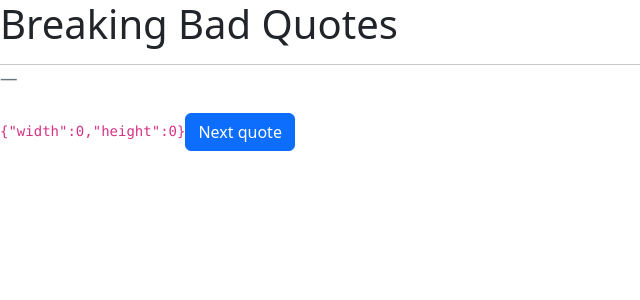
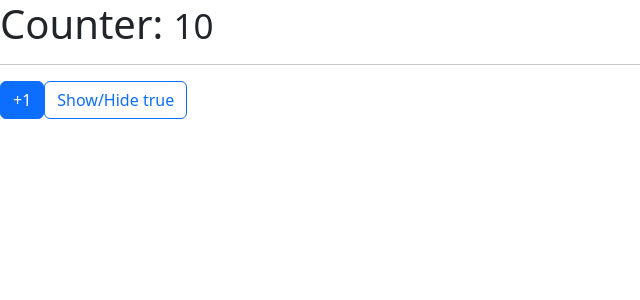
Before and after one commit to cigotete/react-study-basics, a React (Vite) app: page / in a window 1280 px wide. Shown: the top 300 px of the page, without its empty margins (0-640 px from the left). Built offline with nearby package versions, Linux system fonts and the light colour scheme; no server answers.

Commit message:
Understanding memo to avoid re-rendering a component.

```diff
--- /dev/null
+++ b/src/06-memos/Memorize.jsx
@@ -0,0 +1,31 @@
+import { useState } from 'react';
+import { useCounter } from '../hooks'
+import { Small } from './Small';
+
+export const Memorize = () => {
+
+    const { counter, increment } = useCounter( 10 );
+    const [ show, setShow ] = useState(true)
+
+    return (
+        <>
+            <h1>Counter: <Small value={ counter } />  </h1>
+            <hr />
+
+            <button
+                className="btn btn-primary"
+                onClick={ () => increment() }
+            >
+                +1
+            </button>
+
+            <button
+                className="btn btn-outline-primary"
+                onClick={ () => setShow( !show )  }
+            >
+                Show/Hide { JSON.stringify(show) }
+            </button>
+
+        </>
+    )
+}
--- /dev/null
+++ b/src/06-memos/Small.jsx
@@ -0,0 +1,15 @@
+import React from 'react';
+// import { memo } from 'react';
+import PropTypes from 'prop-types';
+
+export const Small = React.memo(({ value }) => {
+    console.log(' Me volví a dibujar :( ');
+    return (
+        <small>{ value }</small>
+    )
+});
+
+Small.displayName = 'Small';
+Small.propTypes = {
+    value: PropTypes.number.isRequired,
+  };
--- a/src/main.jsx
+++ b/src/main.jsx
@@ -3,11 +3,12 @@
 //import { FormWithCustomHook } from './02-useEffect/FormWithCustomHook'
 // import { MultipleCustomHooks } from './03-examples/MultipleCustomHooks'
 // import { FocusScreen } from './04-useRef/FocusScreen'
-import { Layout } from './05-useLayoutEffect/Layout'
+//import { Layout } from './05-useLayoutEffect/Layout'
+import { Memorize } from './06-memos/Memorize'
 import './index.css'
 
 ReactDOM.createRoot(document.getElementById('root')).render(
   //<React.StrictMode>
-    <Layout />
+    <Memorize />
   //</React.StrictMode>,
 )
```
